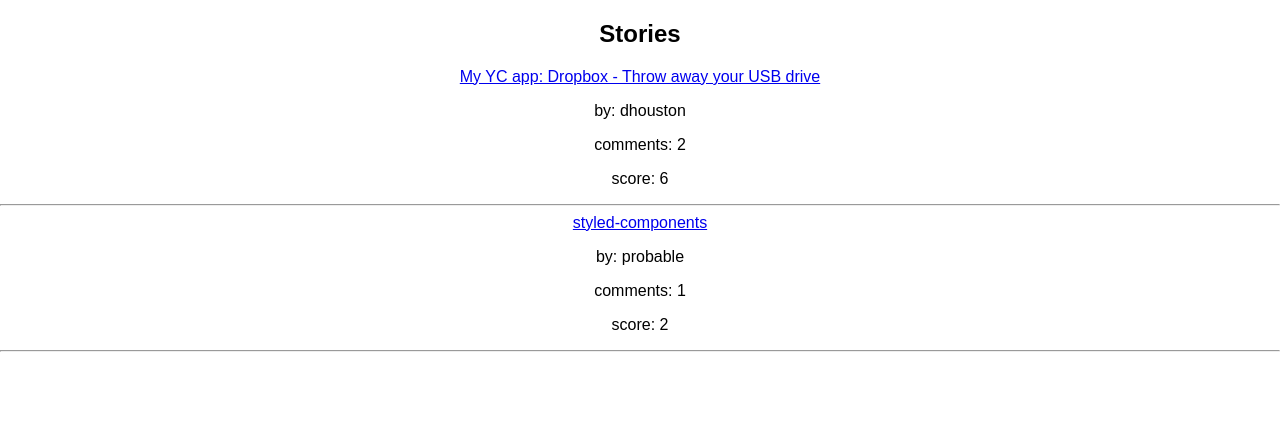
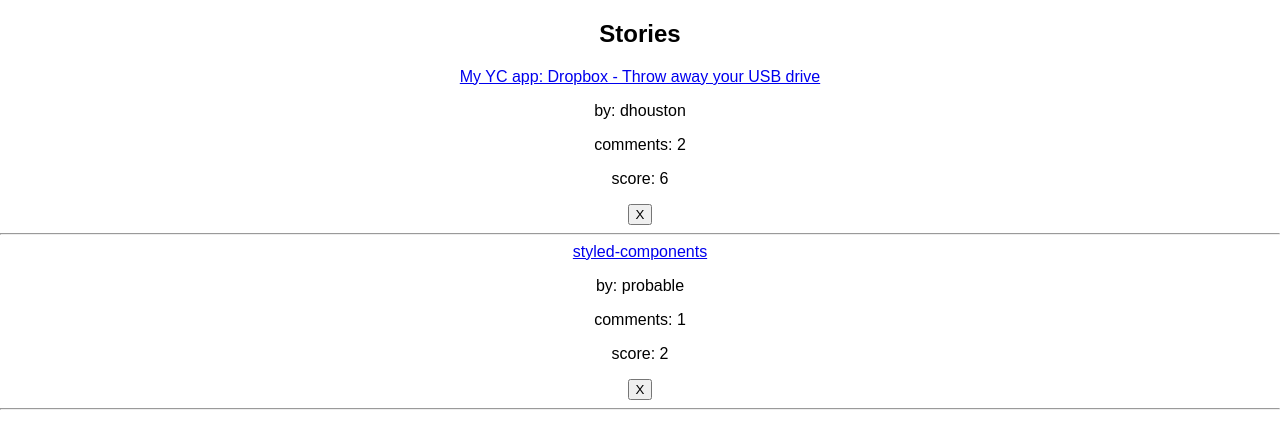
Before and after one commit to msvickylau/rehack-news, a React (Create React App) app: page / in a window 1280 px wide. Shown: the top 448 px of the page. Built offline with nearby package versions, Linux system fonts and the light colour scheme.

Commit message:
added dismiss story button.

```diff
--- a/src/App.js
+++ b/src/App.js
@@ -38,16 +38,42 @@
 ];
 
 class App extends Component {
+  constructor(props) {
+    super(props);
+
+    this.state = {
+      stories,
+    };
+
+    this.onDismiss = this.onDismiss.bind(this);
+  }
+
+  onDismiss(id) {
+    const isNotId = item => item.id !== id;
+    const updatedStories = this.state.stories.filter(isNotId);
+    this.setState({ stories: updatedStories})
+  }
+
   render() {
     return (
       <div className="App">
         <h2>Stories</h2>
-        {stories.map(item =>
+        {this.state.stories.map(item =>
           <div key={item.id}>
             <a href={item.url}>{item.title}</a>
             <p>by: {item.by} </p>
             <p>comments: {item.descendants}</p>
             <p>score: {item.score}</p>
+
+            <span>
+              <button
+                onClick={() => this.onDismiss(item.id)}
+                type="button"
+              >
+                X
+              </button>
+            </span>
+
             <hr/>
           </div>
         )}
```
